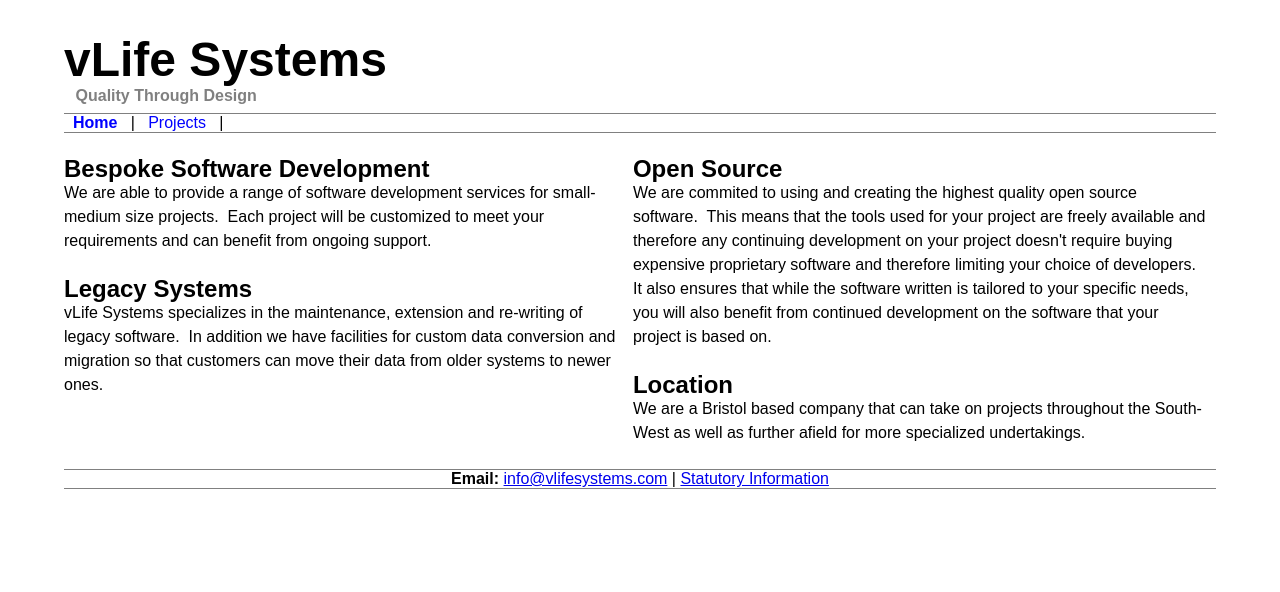
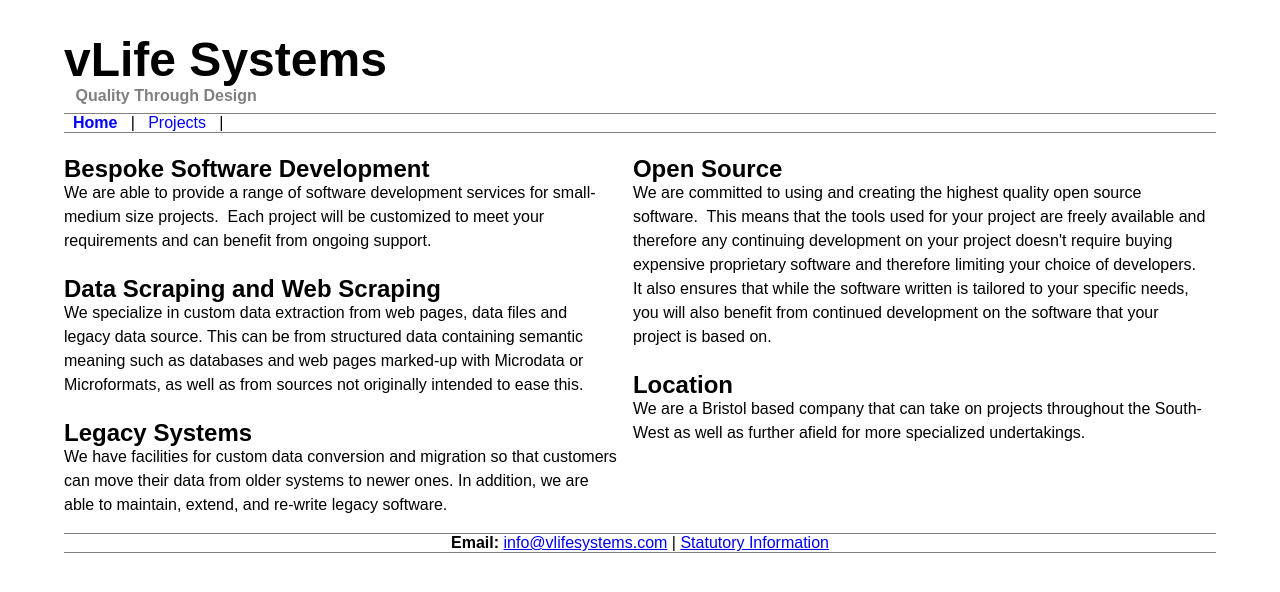
Before and after one commit to vlifesystems/vlifesystems.github.io, a Jekyll site: the page built from index.html, in a window 1280 px wide. Shown: the top 592 px of the page. Built offline with Jekyll 4.4.1, drawn with Linux system fonts in a browser that asks for light colours; Markdown is read by kramdown in place of the engine named in the settings.

Commit message:
Add data scraping to front page and :retab

```diff
--- a/index.html
+++ b/index.html
@@ -10,16 +10,23 @@ menuOption: home
   projects.&nbsp; Each project will be customized to meet your requirements and can
   benefit from ongoing support.
 
+  <h2>Data Scraping and Web Scraping</h2>
+  We specialize in custom data extraction from web pages, data files and legacy data source.
+  This can be from structured data containing semantic meaning such as databases
+  and web pages marked-up with Microdata or Microformats, as well as from sources not originally
+  intended to ease this.
+
   <h2>Legacy Systems</h2>
-	vLife Systems specializes in the maintenance, extension and re-writing of legacy
-	software.&nbsp; In addition we have facilities for custom data conversion and migration
-	so that	customers can move their data from older systems to newer ones.
+  We have facilities for custom data conversion and migration
+  so that customers can move their data from older systems to newer ones.
+  In addition, we are able to maintain, extend, and re-write legacy
+  software.
 </div>
 
 <div class="rightColumn">
   <h2>Open Source</h2>
-	We are commited to using and creating the highest quality open source software.&nbsp;
-	This means that	the tools used for your project are freely available and therefore any
+  We are committed to using and creating the highest quality open source software.&nbsp;
+  This means that the tools used for your project are freely available and therefore any
   continuing development on your project doesn&#039;t require buying expensive proprietary
   software and therefore limiting your choice of developers.&nbsp; It also ensures that
   while the software written is tailored to your specific needs, you will also benefit
```
Lines whose indentation alone changed are shown as unchanged.
